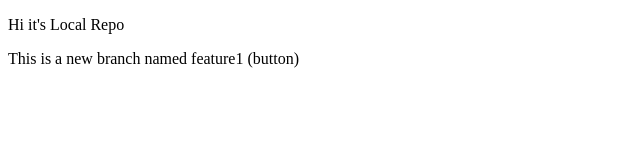
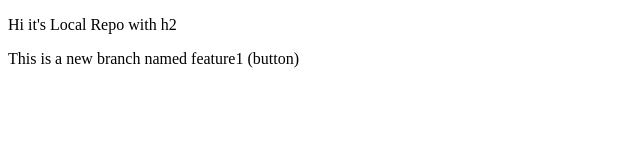
Before and after one commit to PrathameshMane1107/LocalRepo, a plain HTML site: page index.html in a window 1280 px wide. Shown: the full height of the page, 0-640 px from the left. Drawn offline with Linux system fonts and the light colour scheme.

```diff
--- a/index.html
+++ b/index.html
@@ -6,7 +6,7 @@
     <title>Document</title>
 </head>
 <body>
-    <p>Hi it's Local Repo </p>
+    <p>Hi it's Local Repo with h2</p>
     <p>This is a new branch named feature1 (button)</p>
 </body>
 </html>
```
